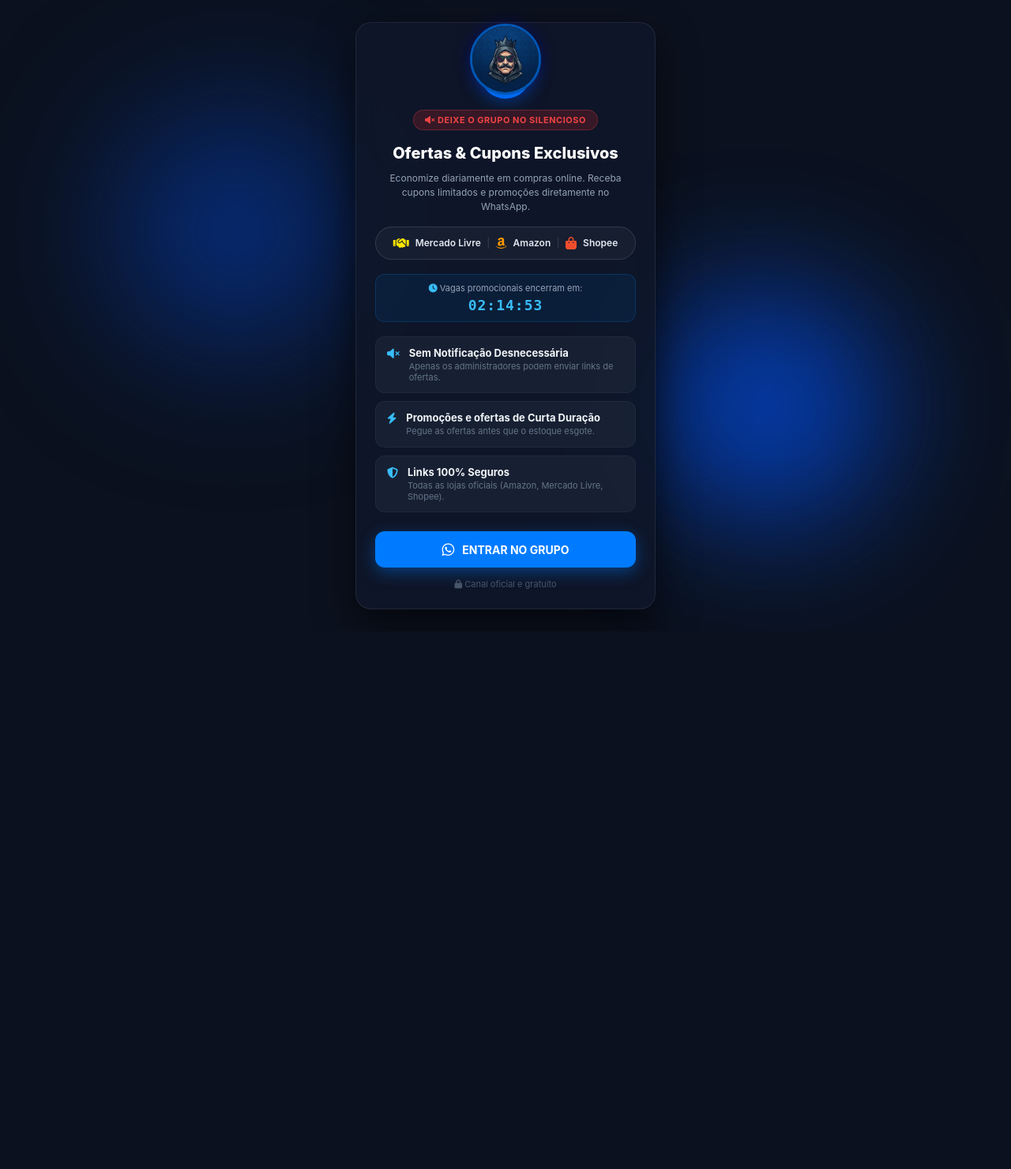
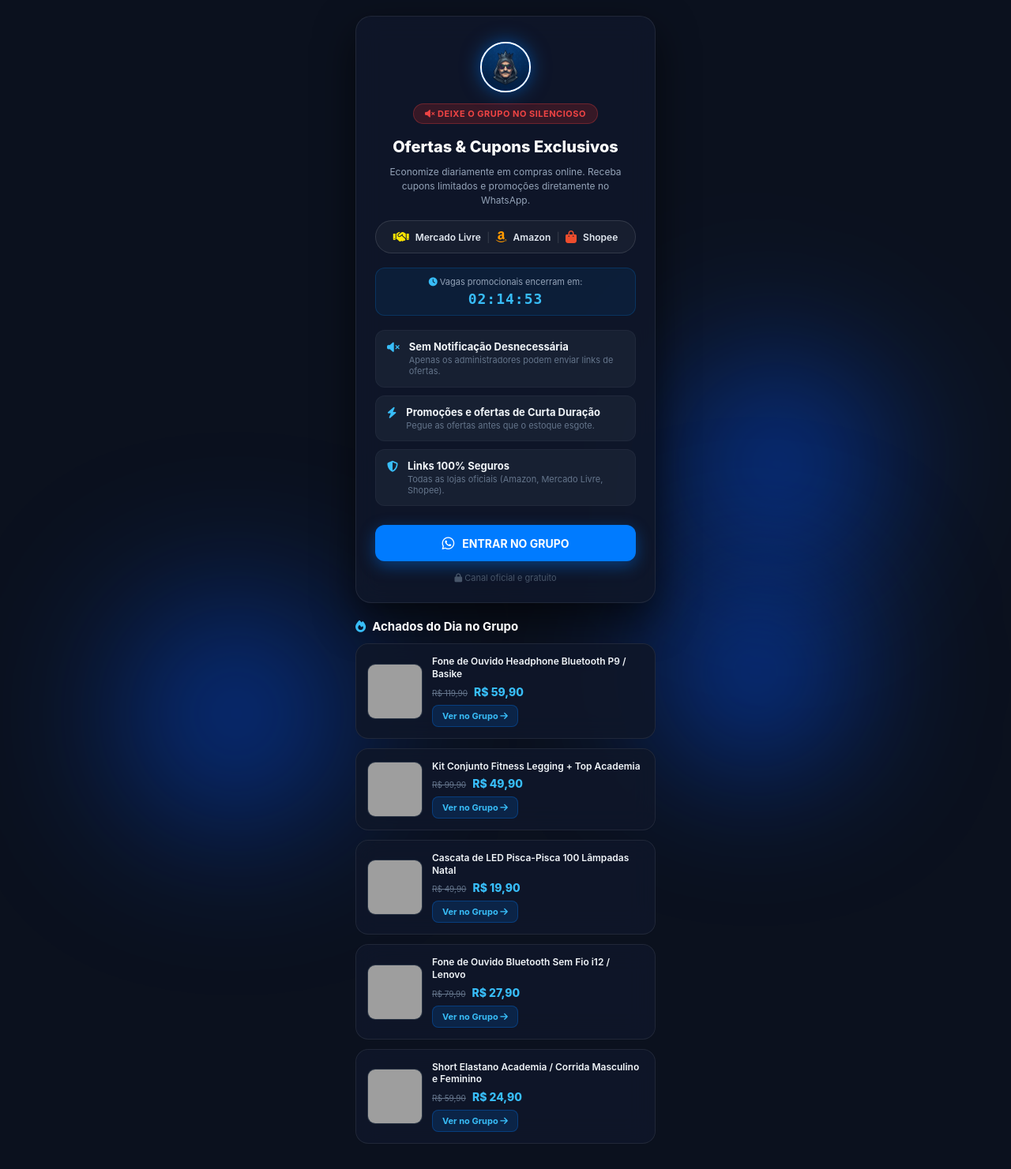
Before and after one commit to PATOfront/pagina.web, a Flask app: page / in a window 1280 px wide. Shown: the whole page at 79% size. Before the commit the page ends 783 px from the top, so only its background shows below. Run offline with Flask 3, Linux system fonts and the light colour scheme; grey boxes are pictures that could not be loaded.

Commit message:
Refactor index.html structure and content

```diff
--- a/templates/index.html
+++ b/templates/index.html
@@ -18,11 +18,7 @@
         <!-- ÍCONE NO TOPO DO CARD -->
         <div class="top-icon-wrapper">
             <div class="top-icon-circle">
-           <div style="display: flex; justify-content: center; margin-bottom: 15px;">
-   <div style="display: flex; justify-content: center; margin-bottom: 20px;">
-    <img src="{{ url_for('static', filename='logo.jpeg') }}" alt="Mestre das Ofertas" style="width: 90px; height: 90px; border-radius: 50%; object-fit: cover; border: 3px solid #0056b3; box-shadow: 0 0 20px rgba(7, 4, 170, 0.4);">
-</div>
-</div>
+                <img src="{{ url_for('static', filename='logo.jpeg') }}" alt="Mestre das Ofertas" style="width: 64px; height: 64px; border-radius: 50%; object-fit: cover; border: 2px solid #ffffff;">
             </div>
         </div>
 
@@ -35,7 +31,7 @@
         <h1 class="title">Ofertas & Cupons Exclusivos</h1>
         <p class="subtitle">Economize diariamente em compras online. Receba cupons limitados e promoções diretamente no WhatsApp.</p>
 
-        <!-- SEÇÃO DE MARCAS (MERCADO LIVRE, AMAZON, SHOPEE) LOGO ACIMA DO CRONÔMETRO -->
+        <!-- SEÇÃO DE MARCAS (MERCADO LIVRE, AMAZON, SHOPEE) -->
         <div class="brands-wrapper">
             <div class="brands-container">
                 <div class="brand-item" title="Mercado Livre">
@@ -98,7 +94,77 @@
         </div>
     </div>
 
-    <!-- SCRIPT DO CRONÔMETRO E REGISTRO DE CLIQUES (INTACTO) -->
+    <!-- SEÇÃO DE PRODUTOS EM DESTAQUE (VITRINE DE OFERTAS) -->
+    <div class="ofertas-destaque-container">
+        <h3 class="ofertas-titulo"><i class="fa-solid fa-fire"></i> Achados do Dia no Grupo</h3>
+
+        <!-- Fone de Ouvido -->
+        <div class="card-produto-vitrine">
+            <img src="https://images.unsplash.com/photo-1505740420928-5e560c06d30e?w=150" alt="Fone Bluetooth" class="img-produto">
+            <div class="info-produto">
+                <div class="nome-produto">Fone de Ouvido Headphone Bluetooth P9 / Basike</div>
+                <div class="precos-container">
+                    <span class="preco-antigo-vitrine">R$ 119,90</span>
+                    <span class="preco-novo-vitrine">R$ 59,90</span>
+                </div>
+                <button onclick="registrarClique()" class="btn-pegar-oferta">Ver no Grupo <i class="fa-solid fa-arrow-right"></i></button>
+            </div>
+        </div>
+
+        <!-- Roupa Fitness -->
+        <div class="card-produto-vitrine">
+            <img src="https://images.unsplash.com/photo-1518310383802-640c2de311b2?w=150" alt="Roupa Fitness" class="img-produto">
+            <div class="info-produto">
+                <div class="nome-produto">Kit Conjunto Fitness Legging + Top Academia</div>
+                <div class="precos-container">
+                    <span class="preco-antigo-vitrine">R$ 99,90</span>
+                    <span class="preco-novo-vitrine">R$ 49,90</span>
+                </div>
+                <button onclick="registrarClique()" class="btn-pegar-oferta">Ver no Grupo <i class="fa-solid fa-arrow-right"></i></button>
+            </div>
+        </div>
+
+        <!-- Acessórios de Natal -->
+        <div class="card-produto-vitrine">
+            <img src="https://images.unsplash.com/photo-1543589077-47d81606c1bf?w=150" alt="Decoração de Natal" class="img-produto">
+            <div class="info-produto">
+                <div class="nome-produto">Cascata de LED Pisca-Pisca 100 Lâmpadas Natal</div>
+                <div class="precos-container">
+                    <span class="preco-antigo-vitrine">R$ 49,90</span>
+                    <span class="preco-novo-vitrine">R$ 19,90</span>
+                </div>
+                <button onclick="registrarClique()" class="btn-pegar-oferta">Ver no Grupo <i class="fa-solid fa-arrow-right"></i></button>
+            </div>
+        </div>
+
+        <!-- Outro Fone de Ouvido (TWS) -->
+        <div class="card-produto-vitrine">
+            <img src="https://images.unsplash.com/photo-1590658268037-6bf12165a8df?w=150" alt="Fone TWS" class="img-produto">
+            <div class="info-produto">
+                <div class="nome-produto">Fone de Ouvido Bluetooth Sem Fio i12 / Lenovo</div>
+                <div class="precos-container">
+                    <span class="preco-antigo-vitrine">R$ 79,90</span>
+                    <span class="preco-novo-vitrine">R$ 27,90</span>
+                </div>
+                <button onclick="registrarClique()" class="btn-pegar-oferta">Ver no Grupo <i class="fa-solid fa-arrow-right"></i></button>
+            </div>
+        </div>
+
+        <!-- Outro Conjunto Fitness -->
+        <div class="card-produto-vitrine">
+            <img src="https://images.unsplash.com/photo-1571019613454-1cb2f99b2d8b?w=150" alt="Moda Fitness" class="img-produto">
+            <div class="info-produto">
+                <div class="nome-produto">Short Elastano Academia / Corrida Masculino e Feminino</div>
+                <div class="precos-container">
+                    <span class="preco-antigo-vitrine">R$ 59,90</span>
+                    <span class="preco-novo-vitrine">R$ 24,90</span>
+                </div>
+                <button onclick="registrarClique()" class="btn-pegar-oferta">Ver no Grupo <i class="fa-solid fa-arrow-right"></i></button>
+            </div>
+        </div>
+    </div>
+
+    <!-- SCRIPT DO CRONÔMETRO E REGISTRO DE CLIQUES -->
     <script>
         let tempoTotal = 2 * 3600 + 14 * 60 + 59;
         const timerElement = document.getElementById("countdown");
```
